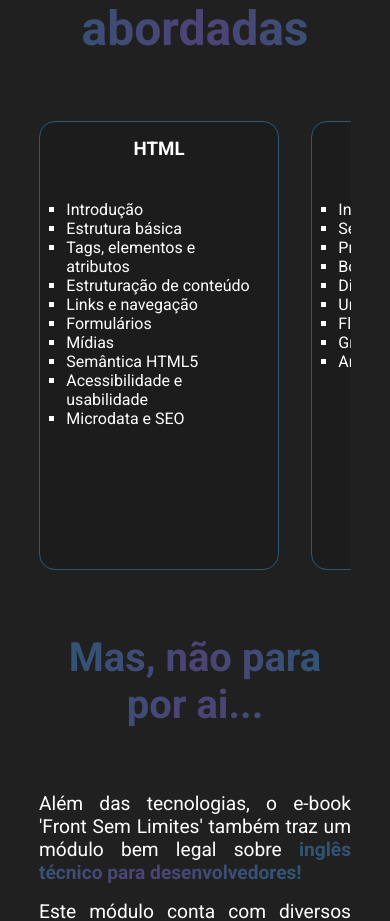
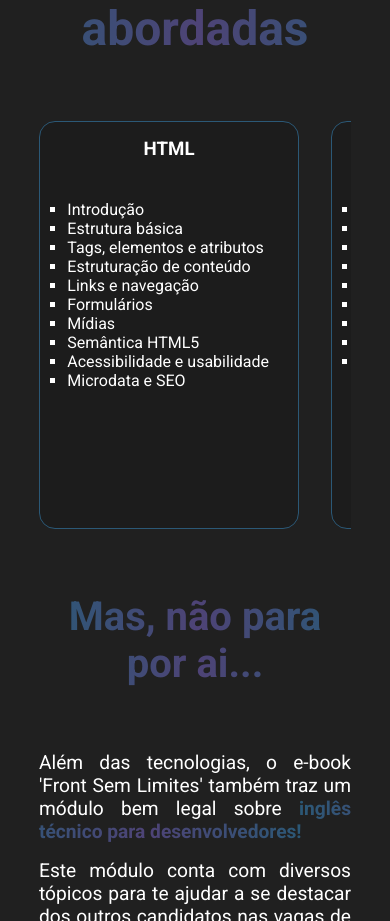
Before and after one commit to JotaADev/front_sem_limites, a React (Create React App) app: page / in a window 390 px wide. Shown: the part 901-1822 px from the top of the page. Built offline with nearby package versions, Linux system fonts and the light colour scheme.

Commit message:
Ajuste responsividade

```diff
--- a/src/components/LanguageCard/LanguageCard.css
+++ b/src/components/LanguageCard/LanguageCard.css
@@ -4,7 +4,7 @@
     align-items: center;
     padding: 1rem;
     border-radius: 1rem;
-    min-width: 240px;
+    min-width: 260px;
     min-height: 300px;
     margin-right: 2rem;
     background-color: #1C1C1C;
```
